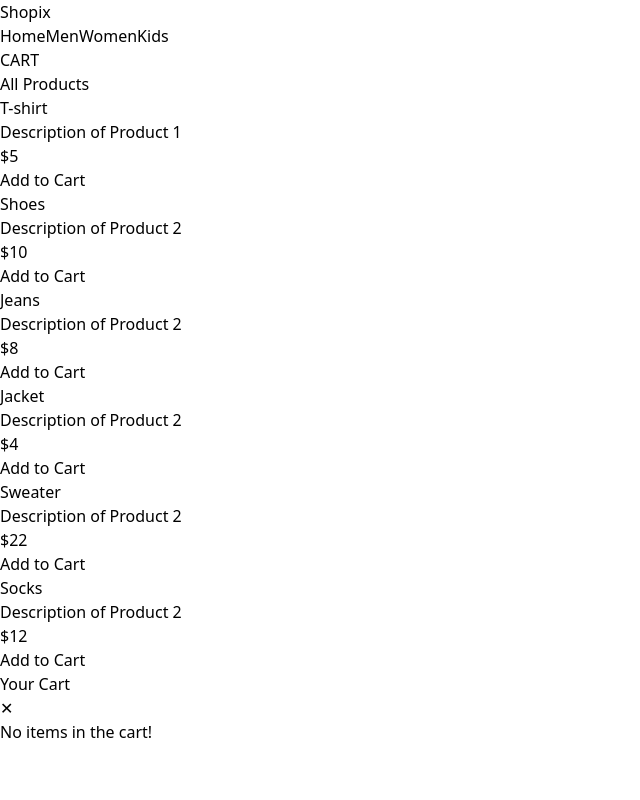
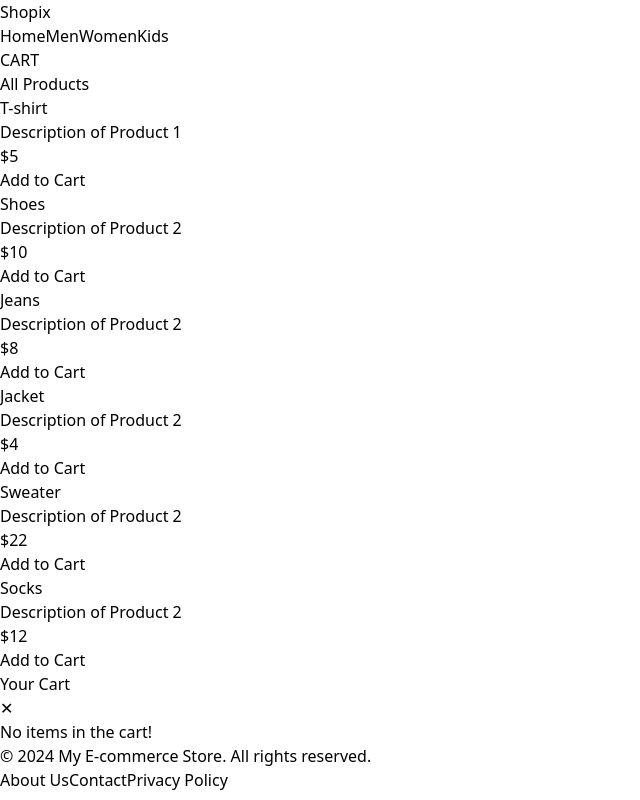
Before and after one commit to mRud3r/vite-ecommerce, a React (Vite) app: page / in a window 1280 px wide. Shown: the whole page, without its empty margins (0-640 px from the left). Built offline with nearby package versions, Linux system fonts and the light colour scheme.

Commit message:
added Footer element

```diff
--- a/src/App.jsx
+++ b/src/App.jsx
@@ -3,6 +3,7 @@ import ProductPage from "./components/ProductPage";
 import Header from "./components/Header";
 import Cart from "./components/Cart";
 import productList from "./components/productList";
+import Footer from "./components/Footer";
 
 function App() {
   const [currentCategory, setCurrentCategory] = useState(null);
@@ -50,6 +51,7 @@ function App() {
       <Header onCartClick={handleCartClick} onCategoryClick={handleCategoryChange} />
       <ProductPage products={productList} addToCart={addToCart} category={currentCategory} />
       <Cart isOpen={isCartOpen} onClose={handleCloseCart} cartItems={cartItems} removeFromCart={removeFromCart} addToCart={addToCart} />
+      <Footer />
     </>
   );
 }
--- /dev/null
+++ b/src/components/Footer.jsx
@@ -0,0 +1,16 @@
+export default function Footer() {
+    return (
+      <footer className="bg-gray-800 text-white py-4 h-16">
+        <div className="container mx-auto flex justify-between items-center">
+          <div className="text-sm">
+            &copy; {new Date().getFullYear()} My E-commerce Store. All rights reserved.
+          </div>
+          <div className="space-x-4">
+            <a href="/about" className="hover:underline">About Us</a>
+            <a href="/contact" className="hover:underline">Contact</a>
+            <a href="/privacy" className="hover:underline">Privacy Policy</a>
+          </div>
+        </div>
+      </footer>
+    );
+  }
--- a/src/components/ProductPage.jsx
+++ b/src/components/ProductPage.jsx
@@ -1,18 +1,15 @@
-import React from "react";
-import Product from "./Product";
+import React from 'react';
+import Product from './Product';
 
 export default function ProductPage({ products, addToCart, category }) {
-  const filteredProducts = category
-    ? products.filter(product => product.category === category)
-    : products;
-
   return (
-    <div className="w-full mt-32 flex flex-col items-center px-4">
+    <div className="min-h-screen flex flex-col">
+      <div className="w-full mt-32 flex flex-col items-center px-4 flex-grow">
         <h1 className="text-4xl font-bold mb-10">
           {category ? `${category.charAt(0).toUpperCase() + category.slice(1)}'s Products` : 'All Products'}
         </h1>
         <div className="grid grid-cols-1 sm:grid-cols-2 md:grid-cols-3 lg:grid-cols-4 xl:grid-cols-6 gap-6">
-        {filteredProducts.map((product) => (
+          {products.map((product) => (
             <Product
               key={product.id}
               product={product}
@@ -21,5 +18,6 @@ export default function ProductPage({ products, addToCart, category }) {
           ))}
         </div>
       </div>
+    </div>
   );
 }
```
Lines whose indentation alone changed are shown as unchanged.
